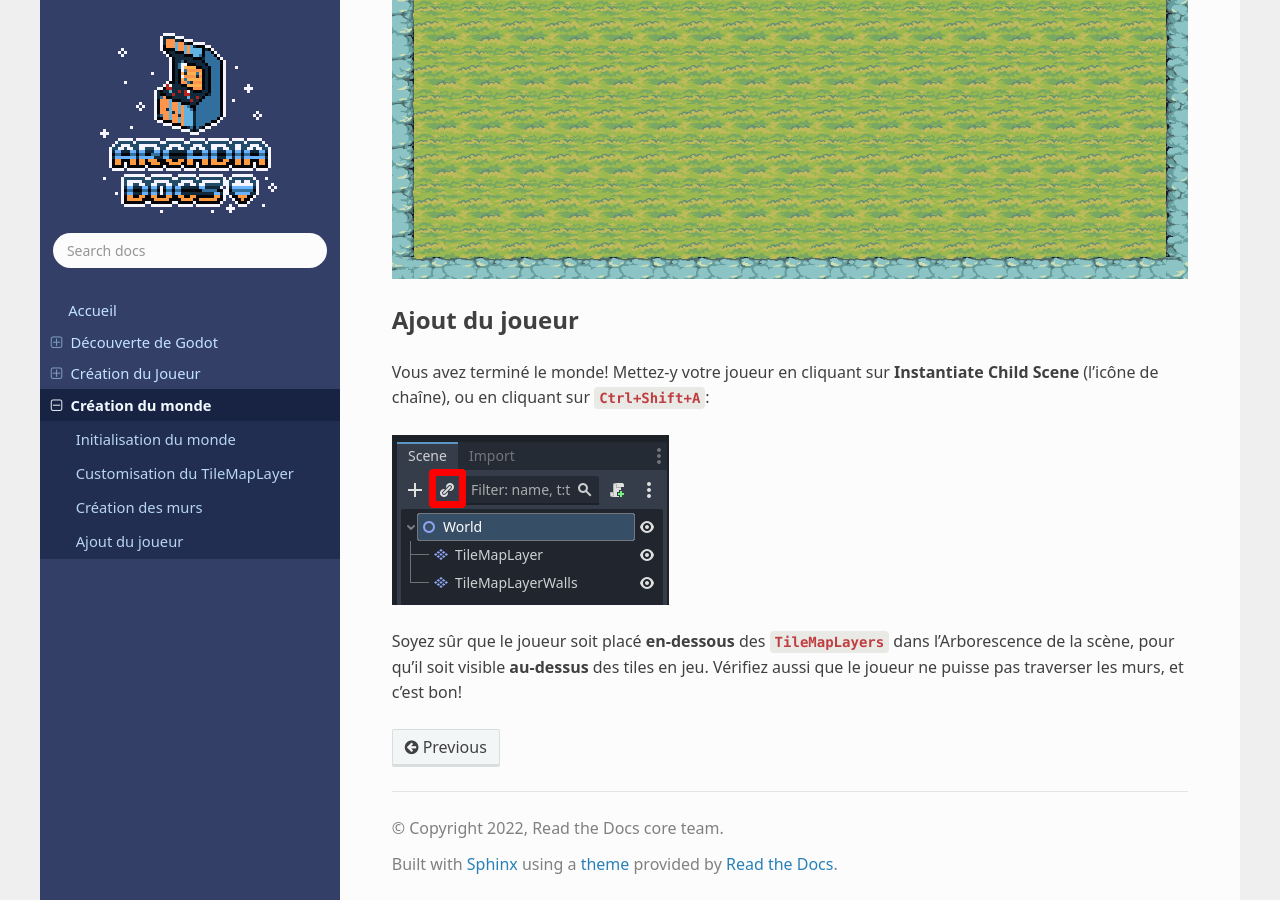
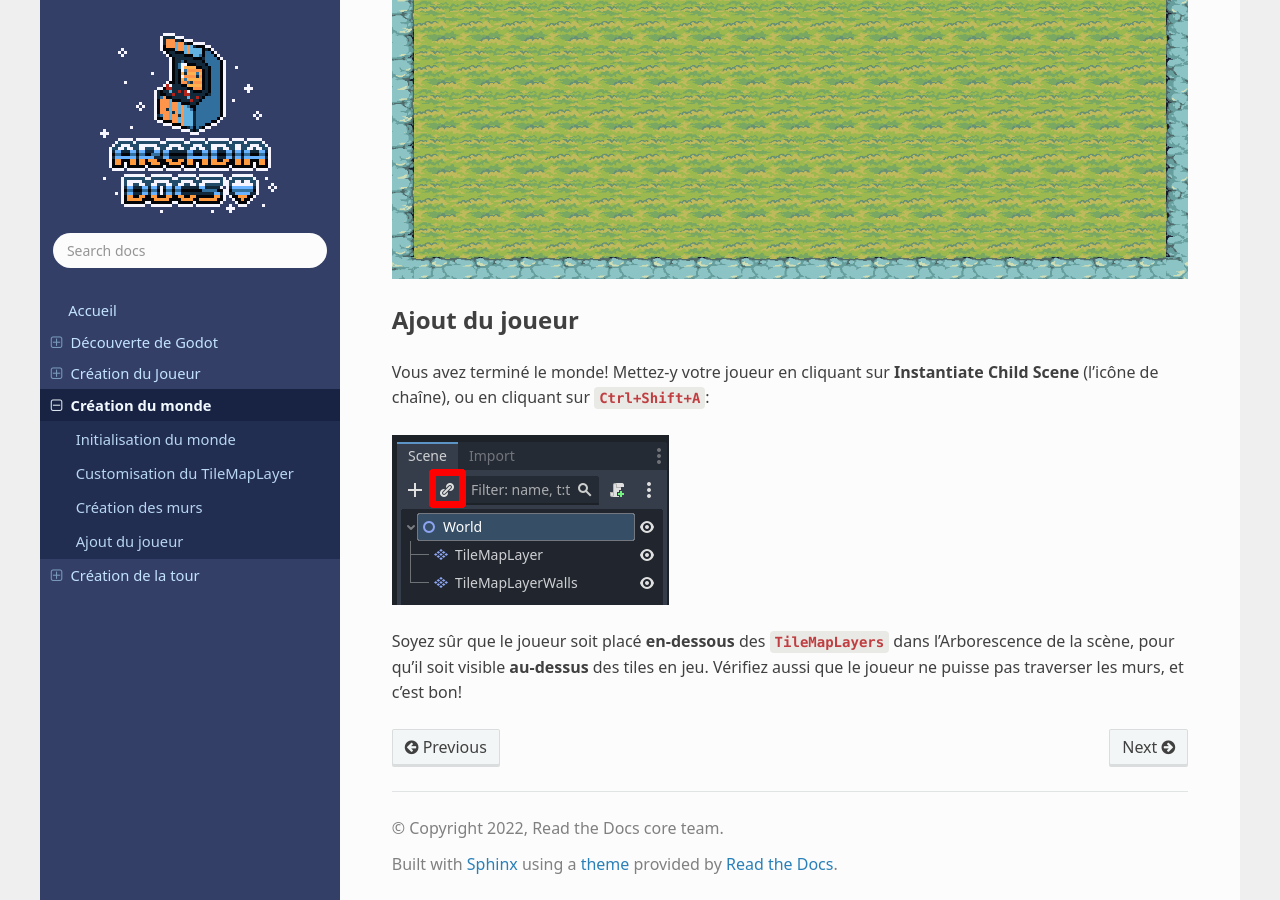
Before and after one commit to iceknith/Godot-Cours-Arcadia---Tower-Protector-Tutoriel, a Sphinx documentation site: the page built from docs/creation-monde.rst, in a window 1280 px wide and 900 px high, scrolled down 6870 px. Built offline with Sphinx 7.4.7 and the Read the Docs theme 2.0.0, drawn with Linux system fonts in a browser that asks for light colours; some web fonts are replaced.

Commit message:
Creation tour

```diff
--- a/docs/index.rst
+++ b/docs/index.rst
@@ -5,7 +5,7 @@
 
 .. note::
 
-   Ce tutoriel est en plein développement. Il ne couvre que jusqu'à la création du monde, et peut contenir des erreurs.
+   Ce tutoriel est en plein développement. Il ne couvre que jusqu'à la création de la tour, et peut contenir des erreurs.
    Si vous en trouvez, n'hésitez pas à avertir les créateurs.
 
 Voici un petit sommaire de ce que ce tutoriel propose:
@@ -20,5 +20,6 @@ Contents
    Découverte de Godot <decouverte-godot>
    Création du Joueur <creation-joueur>
    Création du monde <creation-monde>
+   Création de la tour <creation-tour>
 
 Pour démarrer l'aventure, cliques sur le bouton `Suivant` en bas à droite de cette page!
```
